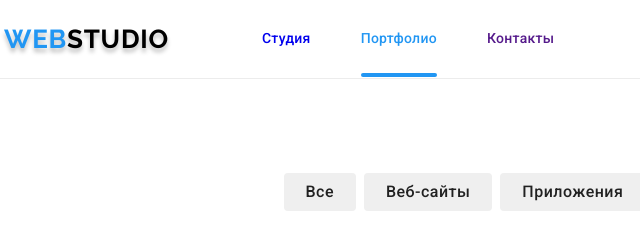
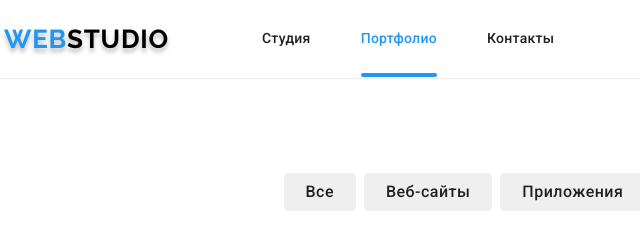
Before and after one commit to annasemenuyk/goit-markup-hw-05, a plain HTML site: page portfolio.html in a window 1280 px wide. Shown: the top 240 px of the page, 51-691 px from the left. Drawn offline with nearby package versions, Linux system fonts and the light colour scheme.

Commit message:
останні зміни
затримка тіні на закладках, затримка філл на іконках соц мереж, забрала еффект відвіданой сторінки від браузера

```diff
--- a/css/styles.css
+++ b/css/styles.css
@@ -79,7 +79,7 @@ p {
   line-height: 1.14;
   letter-spacing: 0.02em;
   color: var(--title-text-color);
-  transition: color 250ms cubic-bezier(0.4, 0, 0.2, 1);
+  transition: color, filter 250ms cubic-bezier(0.4, 0, 0.2, 1);
 }
 .current::after {
   content: '';
@@ -92,14 +92,13 @@ p {
   background: var(--acsent-color);
   border-radius: 2px;
 }
-
+.list .link.current {
+  color: var(--acsent-color);
+}
 .nav-item:hover,
 .nav-item:focus {
   color: var(--acsent-color);
   filter: drop-shadow(0px 4px 4px rgba(0, 0, 0, 0.25));
-}
-.list .link.current {
-  color: var(--acsent-color);
 }
 /*Верхняя линия контакты*/
 .upline-contacts {
@@ -342,8 +341,7 @@ p {
   display: flex;
   justify-content: center;
   align-items: center;
-  fill: #afb1b8;
-  transition: fill 250ms cubic-bezier(0.4, 0, 0.2, 1);
+  fill: #b6b8af;
 }
 .profession-icon-link {
   display: flex;
@@ -354,6 +352,9 @@ p {
   background-color: var(--secondary-acsent-color);
   border-radius: 50%;
   transition: background-color 250ms cubic-bezier(0.4, 0, 0.2, 1);
+}
+.profession-social-icon {
+  transition: fill 250ms cubic-bezier(0.4, 0, 0.2, 1);
 }
 .profession-icon-link:hover,
 .profession-icon-link:focus {
--- a/portfolio.html
+++ b/portfolio.html
@@ -6,9 +6,9 @@
   <meta http-equiv="X-UA-Compatible" content="IE=edge" />
   <meta name="viewport" content="width=device-width, initial-scale=1.0" />
   <title>WebStudio</title>
-  <link rel="preconnect" href="https://fonts.gstatic.com">
+  <link rel="preconnect" href="https://fonts.gstatic.com" />
   <link href="https://fonts.googleapis.com/css2?family=Raleway:wght@700&family=Roboto:wght@400;500;700;900&display=swap"
-    rel="stylesheet">
+    rel="stylesheet" />
   <link rel="stylesheet"
     href="https://cdnjs.cloudflare.com/ajax/libs/modern-normalize/1.0.0/modern-normalize.min.css" />
   <link rel="stylesheet" href="https://cdnjs.cloudflare.com/ajax/libs/animate.css/4.1.1/animate.min.css" />
@@ -23,13 +23,13 @@
         <a class="logo link animate__heartBeat " href="./index.html">Web<span class="logo-upline">Studio</span></a>
         <ul class="upline-nav-list list">
           <li class="nav-item list">
-            <a class="nav-item-a link" href="index.html">Студия</a>
+            <a class="nav-item link" href="index.html">Студия</a>
           </li>
           <li class="nav-item list">
-            <a class="nav-item-a link current" href="">Портфолио </a>
+            <a class="nav-item link current" href="">Портфолио </a>
           </li>
           <li class="nav-item list">
-            <a class="nav-item-a link" href="">Контакты</a>
+            <a class="nav-item link" href="">Контакты</a>
           </li>
         </ul>
       </nav>
```
